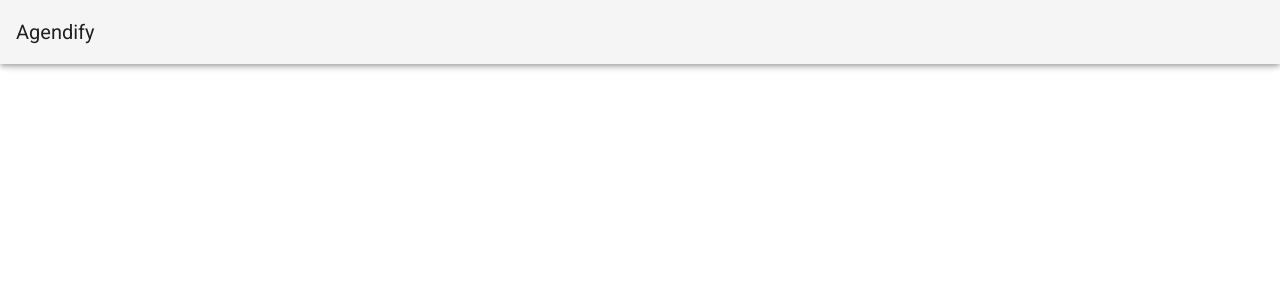
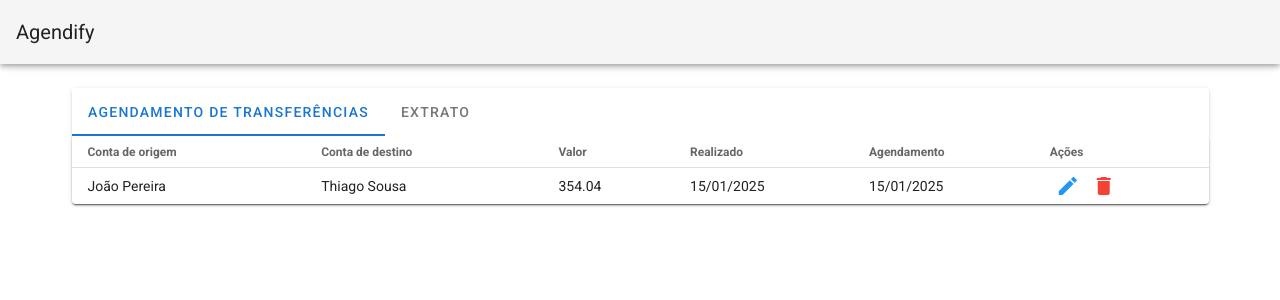
Before and after one commit to Thiago-developments/agendify-front, a Nuxt app: page /home in a window 1280 px wide. Before the commit this address had no page. Shown: the top 300 px of the page. Built offline with nearby package versions, Linux system fonts and the light colour scheme.

Commit message:
feat: iniciando a home

```diff
--- /dev/null
+++ b/pages/home.vue
@@ -0,0 +1,77 @@
+<template>
+  <v-container>
+    <v-card>
+      <v-tabs v-model="tab" bg-color="red-lighten-2">
+        <v-tab v-for="(tab, index) in tabList" :key="index" :value="index">
+          {{ tab.tabName }}</v-tab
+        >
+      </v-tabs>
+      <v-data-table
+        v-if="tab == 0"
+        :headers="headers"
+        :items="users"
+        class="elevation-1"
+        item-value="name"
+        dense
+        hide-default-footer
+      >
+        <template v-slot:[`item.actions`]="{ item }">
+          <v-btn icon color="blue" @click="editItem(item)">
+            <v-icon>mdi-pencil</v-icon>
+          </v-btn>
+          <v-btn icon color="red" @click="deleteItem(item)">
+            <v-icon>mdi-delete</v-icon>
+          </v-btn>
+        </template>
+      </v-data-table>
+    </v-card>
+  </v-container>
+</template>
+
+<script>
+export default {
+  name: "HomePage",
+
+  data() {
+    return {
+      headers: [
+        { text: "Conta de origem", value: "originAccount" },
+        { text: "Conta de destino", value: "destinyAccount" },
+        { text: "Valor", value: "money" },
+        { text: "Realizado", value: "date" },
+        { text: "Agendamento", value: "scheduling", sortable: false },
+        { text: "Ações", value: "actions", sortable: false },
+      ],
+
+      users: [
+        {
+          originAccount: "João Pereira",
+          destinyAccount: "Thiago Sousa",
+          money: 354.04,
+          date: "15/01/2025",
+          scheduling: "15/01/2025",
+        },
+      ],
+
+      tabList: [
+        { tabName: "Agendamento de transferências" },
+        {
+          tabName: "Extrato",
+        },
+      ],
+      tab: null,
+    };
+  },
+
+  methods: {
+    editItem(item) {
+      alert(`Editando ${item.name}`);
+    },
+    deleteItem(item) {
+      alert(`Excluindo ${item.name}`);
+    },
+  },
+};
+</script>
+
+<style></style>
```
